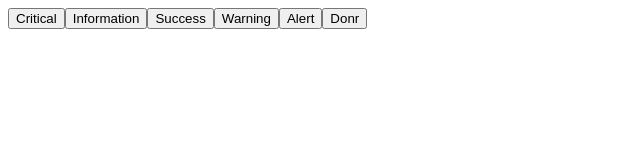
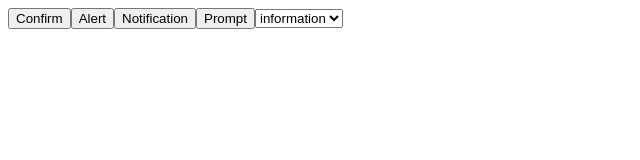
Before and after one commit to ja1984/vue-jackbox, a Vue app: page / in a window 1280 px wide. Shown: the top 160 px of the page, without its empty margins (0-640 px from the left). Built offline with nearby package versions, Linux system fonts and the light colour scheme.

Commit message:
Some code improvements for props

```diff
--- a/src/App.vue
+++ b/src/App.vue
@@ -1,12 +1,15 @@
 <template>
   <div id="app">
-
-    <button @click="confirm('critical')">Critical</button>
-    <button @click="confirm('information')">Information</button>
-    <button @click="confirm('success')">Success</button>
-    <button @click="confirm('warning')">Warning</button>
-    <button @click="alert('warning')">Alert</button>
-    <button @click="done()">Donr</button>
+    {{ val }}
+    <button @click="confirm">Confirm</button>
+    <button @click="alert">Alert</button>
+    <button @click="notification">Notification</button>
+    <button @click="prompt">Prompt</button>
+    <select v-model="state">
+      <option v-for="stateValue in states" :key="stateValue" :value="stateValue">
+        {{ stateValue }}
+      </option>
+    </select>
   </div>
 </template>
 
@@ -14,31 +17,55 @@
 
 export default {
   name: 'App',
+  data() {
+    return {
+      val: '',
+      state: 'information',
+      states: ['critical', 'warning', 'information', 'success']
+    };
+  },
   methods: {
-    confirm(state) {
+    callback(value) {
+      this.val = value;
+    },
+    test() {
+      console.log('äTEst');
+    },
+    confirm() {
       this.$confirm(
         {
-          title: 'Deactive account',
-          message: 'Are you sure you want to deactivate your acocunt? By doing this you will lose all of your saved data and will not be able to retrive it.',
-          cta: this.hej,
-          state
+          title: 'Confirm',
+          message: 'This is a confirm',
+          state: this.state,
         });
     },
-    alert(state) {
+    alert() {
       this.$alert(
         {
-          title: 'Deactive account',
-          message: 'Are you sure you want to deactivate your acocunt? By doing this you will lose all of your saved data and will not be able to retrive it.',
-          cta: this.hej,
-          state
+          title: 'Alert',
+          message: 'This is an alert',
+          state: this.state,
         });
     },
-    done() {
+    notification() {
       this.$notification(
         {
-          title: 'Success! 😂',
-          message: 'We have succesfully added <strong>Acti ity 57</strong> to your acocunt!',
-          state: 'success'
+          title: 'Notification',
+          message: 'This is an notification',
+          state: this.state,
+        });
+    },
+    prompt() {
+      this.$prompt(
+        {
+          title: 'Prompt',
+          message: 'This is an prompt',
+          state: this.state,
+          ok: {
+            text: 'Confirm',
+            action: this.callback,
+          },
+          value: this.val
         });
     },
   }
--- a/src/modal.js
+++ b/src/modal.js
@@ -15,6 +15,12 @@ const createModal = (props) => {
 
   const inputWrapper = document.createElement('div');
   const input = document.createElement('input');
+
+  const cancelButton = document.createElement('button')
+  cancelButton.className = "jb-modal__button jb-modal__button--cancel";
+
+  const okButton = document.createElement('button')
+  okButton.className = "jb-modal__button jb-modal__button--action";
 
   let closing = false;
   const close = () => {
@@ -52,33 +58,29 @@ const createModal = (props) => {
       footer.className += ' jb-modal__footer--center'
     }
 
-    const cancelButton = document.createElement('button')
-    cancelButton.className = "jb-modal__button jb-modal__button--cancel";
-    cancelButton.innerText = props.cancelButtonText
-    if (props.cancelCallback) {
-      cancelButton.addEventListener('click', props.cancelCallback, { once: true });
+    if (props.cancel) {
+      cancelButton.innerText = props.cancel.text
+      if (props.cancel.action) {
+        cancelButton.addEventListener('click', props.props.cancel.action, { once: true });
+      }
+      cancelButton.addEventListener('click', close, { once: true });
     }
-    cancelButton.addEventListener('click', close, { once: true });
 
-    const cta = document.createElement('button')
-    cta.className = "jb-modal__button jb-modal__button--action";
-    cta.innerHTML = props.ctaButtonText
-    if (cta.ctaCallback) {
-      cta.addEventListener('click', () => {
-        if (type === 'prompt') {
-          props.ctaCallback(input.value);
-        } else {
-          props.ctaCallback();
-        }
-      }, { once: true });
+    if (props.ok) {
+      okButton.innerHTML = props.ok.text
+      if (props.ok.action) {
+        okButton.addEventListener('click', type !== 'prompt' ? props.ok.action : () => {
+          props.ok.action(input.value);
+        }, { once: true });
+      }
+      okButton.addEventListener('click', close, { once: true });
     }
-    cta.addEventListener('click', close, { once: true });
 
     if (addFooter) {
       if (type !== 'alert') {
         footer.appendChild(cancelButton);
       }
-      footer.appendChild(cta);
+      footer.appendChild(okButton);
     }
   }
 
@@ -95,15 +97,15 @@ const createModal = (props) => {
 
     inputWrapper.className = 'jb-modal__input__wrapper';
 
-    input.placeholder = props.inputPlaceholder;
-    input.value = props.inputValue,
-      input.className = "jb-modal__input"
+    input.placeholder = props.placeholder;
+    input.value = props.value;
+    input.className = "jb-modal__input";
 
-    if (props.inputLabel.length > 0) {
+    if (props.label.length > 0) {
       const label = document.createElement("label");
       label.className = "jb-modal__input__label"
       const labelText = document.createElement("span");
-      labelText.innerText = props.inputLabel;
+      labelText.innerText = props.label;
       label.appendChild(labelText)
       label.appendChild(input);
       inputWrapper.appendChild(label);
@@ -154,6 +156,30 @@ const createModal = (props) => {
   return jackbox;
 };
 
+const globalProps = {
+  cancelOnBackdrop: false,
+  duration: -1,
+  cancelOnEsc: true,
+  label: '',
+  placeholder: '',
+  value: '',
+  centerButtons: false,
+  ctaCallback: null,
+  ok: {
+    text: 'Continue'
+  },
+  cancel: {
+    text: 'Cancel'
+  }
+}
 
+const getDefaultProps = (userProps, specificProps, globalOverrides) => {
+  const global = {...globalProps, ...globalOverrides}
+  console.log(global);
+  const ok = { ...global.ok, ...(userProps.ok || {}) };
+  const cancel = { ...globalProps.cancel, ...(userProps.cancel || {}) };
 
-export { createModal };
+  return { ...globalProps, ...specificProps, ...userProps, ok, cancel}
+}
+
+export { createModal, getDefaultProps };
--- a/src/styles.css
+++ b/src/styles.css
@@ -89,7 +89,7 @@
 
 .jb-modal__footer {
   background: #f8f9fa;
-  padding: 15px 20px;
+  padding: 15px 10px;
   display: flex;
   justify-content: flex-end;
 }
@@ -139,7 +139,7 @@
   border-radius: 5px;
   cursor: pointer;
   outline: none;
-  margin-left: 20px;
+  margin: 0 10px;
 }
 
 .jb-modal__button--action {
--- a/src/vue-jackbox.js
+++ b/src/vue-jackbox.js
@@ -1,26 +1,14 @@
-import { createModal } from './modal';
+import { createModal, getDefaultProps } from './modal';
 import './styles.css'
-const defaultProps = {
-  cancelOnBackdrop: false,
-  duration: -1,
-  cancelOnEsc: true,
-  inputLabel: '',
-  inputPlaceholder: '',
-  inputValue: '',
-  centerButtons: false,
-  cancelButtonText: 'Cancel',
-  ctaButtonText: 'Continue',
-  cancelCallback: null,
-  ctaCallback: null,
-}
+
 const VueJackBox = {
   install(Vue) {
-    Vue.prototype.$confirm = function (props) {
+    Vue.prototype.$confirm = function (userProps) {
       const documentBody = document.body;
       if (!documentBody) return;
 
-      const properties = { ...defaultProps, ...props, type: 'confirm' };
-      const jackbox = createModal(properties);
+      const properties = getDefaultProps(userProps, { });
+      const jackbox = createModal({...properties, type: 'confirm'});
       documentBody.appendChild(jackbox);
 
       setTimeout(() => {
@@ -28,11 +16,12 @@ const VueJackBox = {
       }, 10)
     }
 
-    Vue.prototype.$alert = function (props) {
+    Vue.prototype.$alert = function (userProps) {
       const documentBody = document.body;
       if (!documentBody) return;
 
-      const jackbox = createModal({ ...defaultProps, ...props, type: 'alert', centerButtons: true, });
+      const properties = getDefaultProps(userProps, { centerButtons: true, }, { ok: { text: 'OK' } });
+      const jackbox = createModal({...properties, type: 'alert'});
       documentBody.appendChild(jackbox);
 
       setTimeout(() => {
@@ -40,11 +29,13 @@ const VueJackBox = {
       }, 10)
     }
 
-    Vue.prototype.$prompt = function (props) {
+    Vue.prototype.$prompt = function (userProps) {
       const documentBody = document.body;
       if (!documentBody) return;
 
-      const jackbox = createModal({ ...defaultProps, ...props, type: 'prompt' });
+      const properties = getDefaultProps(userProps, { });
+      const jackbox = createModal({...properties, type: 'prompt'});
+
       documentBody.appendChild(jackbox);
 
       setTimeout(() => {
@@ -52,11 +43,13 @@ const VueJackBox = {
       }, 10)
     }
 
-    Vue.prototype.$notification = function (props) {
+    Vue.prototype.$notification = function (userProps) {
       const documentBody = document.body;
       if (!documentBody) return;
 
-      const jackbox = createModal({ ...defaultProps, ...props, type: 'notification', cancelOnBackdrop: true, duration: 3500, });
+      const properties = getDefaultProps(userProps, {cancelOnBackdrop: true, duration: 2000 });
+      const jackbox = createModal({...properties, type: 'notification'});
+
       documentBody.appendChild(jackbox);
 
       setTimeout(() => {
```
Also changed, not shown: 8 other files (tests, documents, lock files or other folders).
